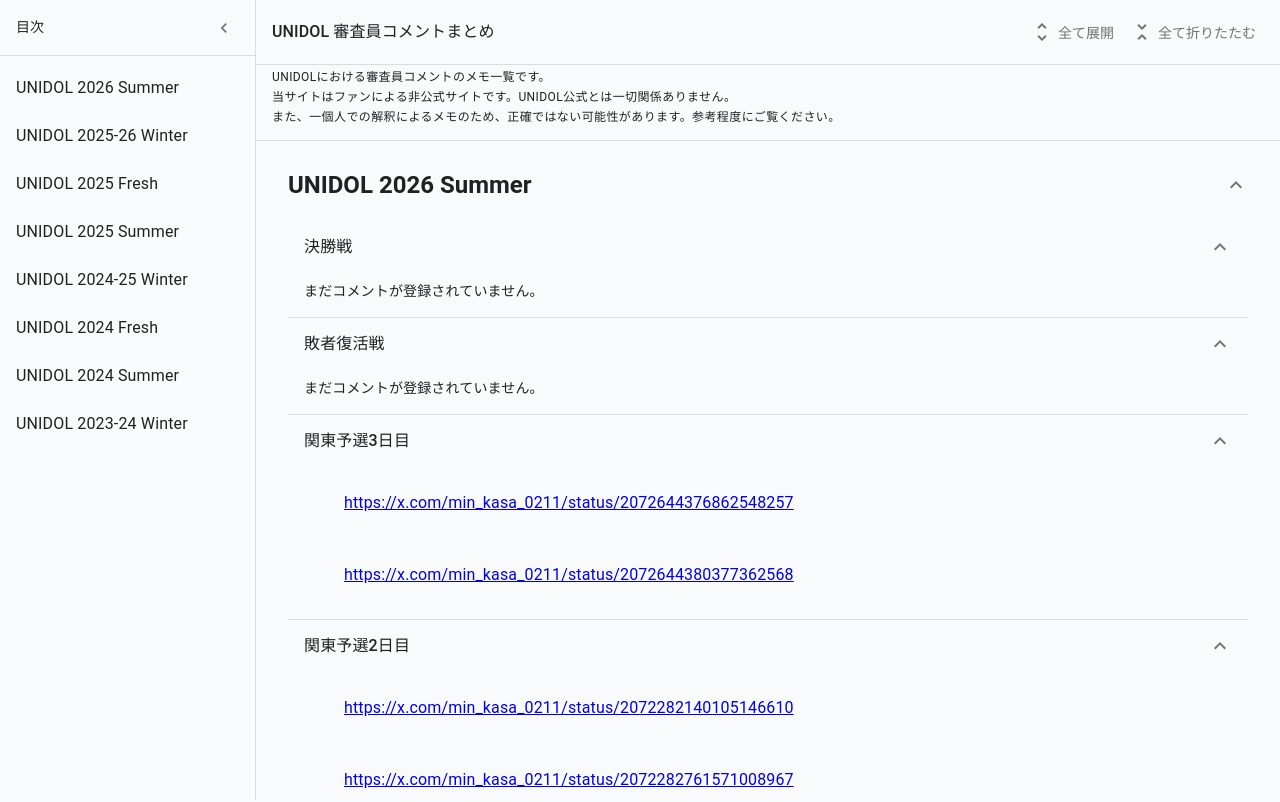
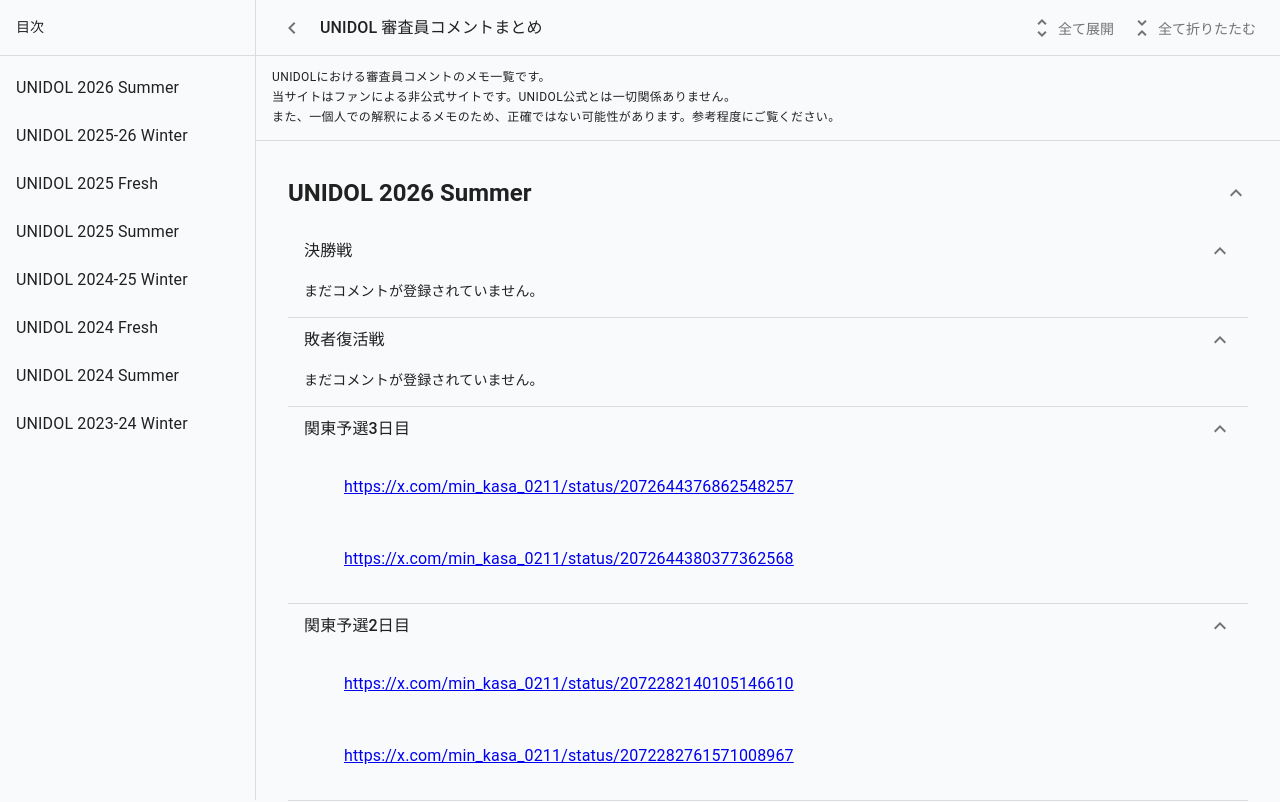
Before and after one commit to shu0411/ud-judge-comment-archive, a React (Vite) app in the folder ud-judge-comment-archive/: page / in a window 1280 px wide. Shown: the top 802 px of the page. Built offline with nearby package versions, Linux system fonts and the light colour scheme.

Commit message:
UI改善_メニュー表示など

```diff
--- a/ud-judge-comment-archive/src/App.tsx
+++ b/ud-judge-comment-archive/src/App.tsx
@@ -2,7 +2,7 @@ import { useState } from 'react'
 import Box from '@mui/material/Box'
 import tournamentsData from '@data/tweetList'
 import type { Tournament } from './types'
-import { HEADER_HEIGHT, DRAWER_WIDTH, RAIL_WIDTH } from './theme'
+import { HEADER_HEIGHT, DRAWER_WIDTH } from './theme'
 import Header from './components/Header'
 import SiteNotice from './components/SiteNotice'
 import TableOfContents from './components/TableOfContents'
@@ -58,6 +58,7 @@ function App() {
       <Header
         isDesktopSidebarCollapsed={isDesktopSidebarCollapsed}
         onOpenDrawer={() => setIsMobileDrawerOpen(true)}
+        onToggleDesktopSidebar={() => setIsDesktopSidebarCollapsed((prev) => !prev)}
         onExpandAll={expandAll}
         onCollapseAll={collapseAll}
       />
@@ -66,17 +67,16 @@ function App() {
         isMobileDrawerOpen={isMobileDrawerOpen}
         onCloseMobileDrawer={() => setIsMobileDrawerOpen(false)}
         isDesktopCollapsed={isDesktopSidebarCollapsed}
-        onToggleDesktopCollapsed={() => setIsDesktopSidebarCollapsed((prev) => !prev)}
       />
       <Box
         sx={{
           pt: `${HEADER_HEIGHT}px`,
           transition: (theme) => theme.transitions.create('margin-left'),
-          ml: { md: `${isDesktopSidebarCollapsed ? RAIL_WIDTH : DRAWER_WIDTH}px` },
+          ml: { md: `${isDesktopSidebarCollapsed ? 0 : DRAWER_WIDTH}px` },
         }}
       >
         <SiteNotice />
-        <Box component="main" sx={{ px: { xs: 1, md: 2 }, py: 2 }}>
+        <Box component="main" sx={{ px: { xs: 1, md: 2 }, pt: 3, pb: 2 }}>
           <TournamentList
             tournaments={tournaments}
             expandedTournaments={expandedTournaments}
--- a/ud-judge-comment-archive/src/components/EventSection.tsx
+++ b/ud-judge-comment-archive/src/components/EventSection.tsx
@@ -30,6 +30,9 @@ function EventSection({ event, isExpanded, onToggle }: EventSectionProps) {
           top: HEADER_HEIGHT * 2,
           zIndex: 1,
           bgcolor: 'background.paper',
+          minHeight: 40,
+          '&.Mui-expanded': { minHeight: 40 },
+          '& .MuiAccordionSummary-content': { margin: '8px 0' },
           px: { xs: 1, md: 2 },
         }}
       >
--- a/ud-judge-comment-archive/src/components/Header.tsx
+++ b/ud-judge-comment-archive/src/components/Header.tsx
@@ -4,13 +4,15 @@ import IconButton from '@mui/material/IconButton'
 import Typography from '@mui/material/Typography'
 import Box from '@mui/material/Box'
 import MenuIcon from '@mui/icons-material/Menu'
+import ChevronLeftIcon from '@mui/icons-material/ChevronLeft'
 import UnfoldMoreIcon from '@mui/icons-material/UnfoldMore'
 import UnfoldLessIcon from '@mui/icons-material/UnfoldLess'
-import { HEADER_HEIGHT, DRAWER_WIDTH, RAIL_WIDTH } from '../theme'
+import { HEADER_HEIGHT, DRAWER_WIDTH } from '../theme'
 
 interface HeaderProps {
   isDesktopSidebarCollapsed: boolean
   onOpenDrawer: () => void
+  onToggleDesktopSidebar: () => void
   onExpandAll: () => void
   onCollapseAll: () => void
 }
@@ -18,10 +20,11 @@ interface HeaderProps {
 function Header({
   isDesktopSidebarCollapsed,
   onOpenDrawer,
+  onToggleDesktopSidebar,
   onExpandAll,
   onCollapseAll,
 }: HeaderProps) {
-  const sidebarWidth = isDesktopSidebarCollapsed ? RAIL_WIDTH : DRAWER_WIDTH
+  const sidebarWidth = isDesktopSidebarCollapsed ? 0 : DRAWER_WIDTH
 
   return (
     <AppBar
@@ -29,20 +32,29 @@ function Header({
       color="inherit"
       elevation={0}
       sx={{
-        borderBottom: 1,
-        borderColor: 'divider',
+        boxShadow: (theme) => `inset 0 -1px 0 0 ${theme.palette.divider}`,
         ml: { md: `${sidebarWidth}px` },
         width: { md: `calc(100% - ${sidebarWidth}px)` },
         transition: (theme) => theme.transitions.create(['margin-left', 'width']),
       }}
     >
-      <Toolbar sx={{ minHeight: HEADER_HEIGHT, height: HEADER_HEIGHT, px: { xs: 1, md: 2 } }}>
+      <Toolbar
+        variant="dense"
+        sx={{ minHeight: HEADER_HEIGHT, height: HEADER_HEIGHT, px: { xs: 1, md: 2 } }}
+      >
         <IconButton
           onClick={onOpenDrawer}
           aria-label="目次を開く"
           sx={{ display: { xs: 'inline-flex', md: 'none' } }}
         >
           <MenuIcon />
+        </IconButton>
+        <IconButton
+          onClick={onToggleDesktopSidebar}
+          aria-label={isDesktopSidebarCollapsed ? '目次を開く' : '目次を閉じる'}
+          sx={{ display: { xs: 'none', md: 'inline-flex' }, mr: 1 }}
+        >
+          {isDesktopSidebarCollapsed ? <MenuIcon /> : <ChevronLeftIcon />}
         </IconButton>
         <Typography
           variant="h6"
--- a/ud-judge-comment-archive/src/components/TableOfContents.tsx
+++ b/ud-judge-comment-archive/src/components/TableOfContents.tsx
@@ -5,18 +5,15 @@ import List from '@mui/material/List'
 import ListItemButton from '@mui/material/ListItemButton'
 import ListItemText from '@mui/material/ListItemText'
 import Typography from '@mui/material/Typography'
-import ChevronLeftIcon from '@mui/icons-material/ChevronLeft'
-import ChevronRightIcon from '@mui/icons-material/ChevronRight'
 import CloseIcon from '@mui/icons-material/Close'
 import type { Tournament } from '../types'
-import { HEADER_HEIGHT, DRAWER_WIDTH, RAIL_WIDTH } from '../theme'
+import { HEADER_HEIGHT, DRAWER_WIDTH } from '../theme'
 
 interface TableOfContentsProps {
   tournaments: Tournament[]
   isMobileDrawerOpen: boolean
   onCloseMobileDrawer: () => void
   isDesktopCollapsed: boolean
-  onToggleDesktopCollapsed: () => void
 }
 
 function TableOfContents({
@@ -24,7 +21,6 @@ function TableOfContents({
   isMobileDrawerOpen,
   onCloseMobileDrawer,
   isDesktopCollapsed,
-  onToggleDesktopCollapsed,
 }: TableOfContentsProps) {
   function scrollToTournament(id: string) {
     document.getElementById(id)?.scrollIntoView({ behavior: 'smooth', block: 'start' })
@@ -56,8 +52,6 @@ function TableOfContents({
             sx: {
               width: '75%',
               maxWidth: 280,
-              top: HEADER_HEIGHT,
-              height: `calc(100% - ${HEADER_HEIGHT}px)`,
             },
           },
         }}
@@ -79,7 +73,7 @@ function TableOfContents({
           paper: {
             component: 'nav',
             sx: {
-              width: isDesktopCollapsed ? RAIL_WIDTH : DRAWER_WIDTH,
+              width: isDesktopCollapsed ? 0 : DRAWER_WIDTH,
               overflowX: 'hidden',
               transition: (theme) => theme.transitions.create('width'),
               boxSizing: 'border-box',
@@ -87,32 +81,22 @@ function TableOfContents({
           },
         }}
       >
+        {!isDesktopCollapsed && (
+          <>
             <Box
               sx={{
                 display: 'flex',
                 alignItems: 'center',
                 height: HEADER_HEIGHT,
-            px: isDesktopCollapsed ? 0 : 2,
-            justifyContent: isDesktopCollapsed ? 'center' : 'space-between',
-            borderBottom: 1,
-            borderColor: 'divider',
+                px: 2,
+                boxShadow: (theme) => `inset 0 -1px 0 0 ${theme.palette.divider}`,
               }}
             >
-          {!isDesktopCollapsed && <Typography variant="subtitle2">目次</Typography>}
-          <IconButton
-            onClick={onToggleDesktopCollapsed}
-            size="small"
-            title={isDesktopCollapsed ? 'サイドバーを開く' : 'サイドバーを閉じる'}
-            aria-label={isDesktopCollapsed ? 'サイドバーを開く' : 'サイドバーを閉じる'}
-          >
-            {isDesktopCollapsed ? (
-              <ChevronRightIcon fontSize="small" />
-            ) : (
-              <ChevronLeftIcon fontSize="small" />
+              <Typography variant="subtitle2">目次</Typography>
+            </Box>
+            {list}
+          </>
         )}
-          </IconButton>
-        </Box>
-        {!isDesktopCollapsed && list}
       </Drawer>
     </>
   )
--- a/ud-judge-comment-archive/src/theme.ts
+++ b/ud-judge-comment-archive/src/theme.ts
@@ -2,7 +2,6 @@ import { createTheme, responsiveFontSizes } from '@mui/material/styles'
 
 export const HEADER_HEIGHT = 56
 export const DRAWER_WIDTH = 256
-export const RAIL_WIDTH = 40
 
 const theme = responsiveFontSizes(
   createTheme({
```
Lines whose indentation alone changed are shown as unchanged.
